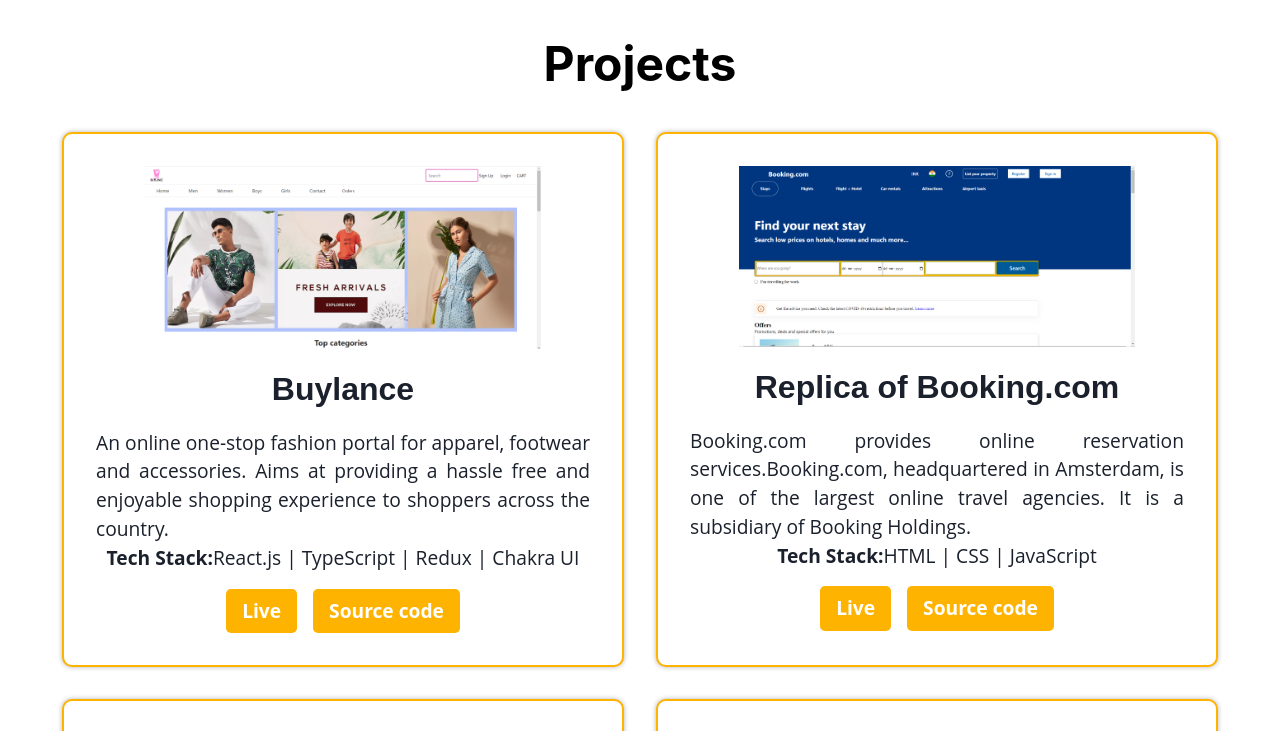
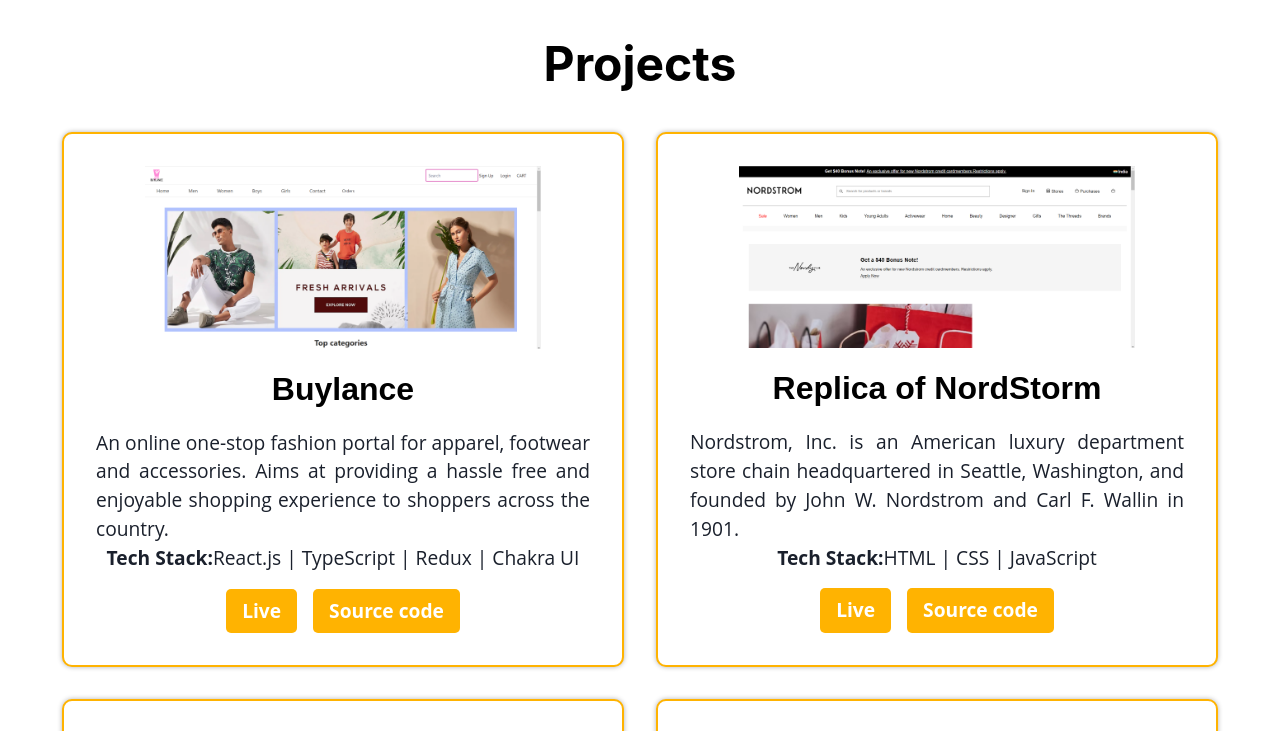
Before and after one commit to Karmitverma29/Karmitverma29.github.io, a React (Create React App) app: page / in a window 1280 px wide. Shown: the part 2260-2991 px from the top of the page. Built offline with nearby package versions, Linux system fonts and the light colour scheme.

Commit message:
added changes

```diff
--- a/package.json
+++ b/package.json
@@ -12,15 +12,18 @@
     "@testing-library/jest-dom": "^5.16.5",
     "@testing-library/react": "^13.4.0",
     "@testing-library/user-event": "^13.5.0",
+    "animate.css": "^4.1.1",
     "framer-motion": "^8.0.2",
     "github-calendar": "^2.3.1",
     "react": "^18.2.0",
+    "react-animation-on-scroll": "^5.1.0",
     "react-dom": "^18.2.0",
     "react-github-calendar": "^3.4.0",
     "react-icons": "^4.7.1",
     "react-router-dom": "^6.6.1",
     "react-scripts": "5.0.1",
     "react-scroll": "^1.8.9",
+    "react-scroll-motion": "^0.3.2",
     "typeit-react": "^2.6.1",
     "web-vitals": "^2.1.4"
   },
--- a/src/App.css
+++ b/src/App.css
@@ -1,4 +1,10 @@
 
 .dark-mode-app{
   background-color: black;
+  height: 100%;
+  width: 100%;
 }
+.app{
+  height: 100%;
+  width: 100%;
+}
--- a/src/Components/Contact.css
+++ b/src/Components/Contact.css
@@ -9,7 +9,7 @@
     background-color: black;
   }
 
-  @media only screen and (min-width: 768px) {
+  @media only screen and (min-width: 768px)  {
     .Contact {
         height: auto;
         width: auto;
--- a/src/Components/Projects.jsx
+++ b/src/Components/Projects.jsx
@@ -44,39 +44,7 @@
           </div>
         </div>
 
-        <div className={darkMode?"dark-mode-project-card":"project-card"}>
-          <img
-            className="project-image"
-            src={`${process.env.PUBLIC_URL}/booking.png`}
-            alt="Replica of Booking.com project"
-          />
-          <h1 className={darkMode?"dark-mode-project-title":"project-title"}>Replica of Booking.com</h1>
-          <p className={darkMode?"dark-mode-project-desc":"project-description"}>
-            Booking.com provides online reservation services.Booking.com,
-            headquartered in Amsterdam, is one of the largest online travel
-            agencies. It is a subsidiary of Booking Holdings.
-          </p>
-          <h2  className={darkMode?"dark-mode-project-tech-stack":"project-tech-stack"}>
-            <span className={darkMode?"dark-mode-project-tech-stack-title":"project-tech-stack-title"}>Tech Stack:</span>
-            HTML | CSS | JavaScript
-          </h2>
-          <div className="project-buttons">
-            <a
-              href="https://elastic-afterthought-7316.vercel.app/index.html"
-              target="_blank"
-              rel="noreferrer"
-            >
-              <button className="project-live-btn">Live</button>
-            </a>
-            <a
-              href="https://github.com/Karmitverma29/elastic-afterthought-7316"
-              target="_blank"
-              rel="noreferrer"
-            >
-              <button className="project-code-btn">Source code</button>
-            </a>
-          </div>
-        </div>
+
 
         <div className={darkMode?"dark-mode-project-card":"project-card"}>
           <img
--- a/src/Components/Skills.css
+++ b/src/Components/Skills.css
@@ -52,7 +52,7 @@
     margin-top: 0px;
   }
 
-  @media only screen and (max-width: 768px) {
+  @media only screen and (max-width: 768px){
     .skills-icons {
       flex-direction: column;
     }
--- a/src/Components/projects.css
+++ b/src/Components/projects.css
@@ -4,13 +4,16 @@
   grid-gap: 2rem;
   margin: 2rem;
 }
-#projects{
+
+#projects {
   padding: 30px;
+  width: 100%;
 }
-#dark-mode-projects{
+
+#dark-mode-projects {
   padding: 30px;
   background-color: black;
-
+  width: 100%;
 }
 
 .project-card {
@@ -21,7 +24,8 @@
   border-radius: 10px;
   border: 2px solid #ffb301;
 }
-.dark-mode-project-card{
+
+.dark-mode-project-card {
   background-color: black;
   box-shadow: 0px 0px 5px rgba(0, 0, 0, 0.3);
   padding: 2rem;
@@ -29,33 +33,25 @@
   border-radius: 10px;
   border: 2px solid #ffb301;
 }
+
 .project-heading {
   font-size: 3rem;
-
   color: black;
-
   text-align: center;
-
   margin-top: 50px;
-
   font-weight: 700;
-
   margin-bottom: 0px;
 }
 
-.dark-mode-project-heading{
+.dark-mode-project-heading {
   font-size: 3rem;
-
   color: #ffffff;
-
   text-align: center;
-
   margin-top: 50px;
-
   font-weight: 700;
-
   margin-bottom: 0px;
 }
+
 .project-image {
   width: 80%;
   max-height: 300px;
@@ -68,8 +64,10 @@
   font-size: 2rem;
   font-weight: bold;
   font-family: "Montserrat", sans-serif;
+  color: black;
 }
-.dark-mode-project-title{
+
+.dark-mode-project-title {
   margin-top: 1rem;
   font-size: 2rem;
   font-weight: bold;
@@ -83,7 +81,8 @@
   font-family: "Open Sans", sans-serif;
   text-align: justify;
 }
-.dark-mode-project-desc{
+
+.dark-mode-project-desc {
   margin-top: 1rem;
   font-size: 1.2rem;
   font-family: "Open Sans", sans-serif;
@@ -95,7 +94,8 @@
   font-size: 1.2rem;
   font-family: "Open Sans", sans-serif;
 }
-.dark-mode-project-tech-stack{
+
+.dark-mode-project-tech-stack {
   font-size: 1.2rem;
   font-family: "Open Sans", sans-serif;
   color: #ffffff;
@@ -104,10 +104,10 @@
 .project-tech-stack-title {
   font-weight: bold;
 }
-.dark-mode-project-tech-stack-title{
+
+.dark-mode-project-tech-stack-title {
   font-weight: bold;
   color: #ffffff;
-
 }
 
 .project-buttons {
@@ -133,6 +133,7 @@
   flex-shrink: 1;
 }
 
+
 @media (max-width: 767px) {
   .projects-container {
     grid-template-columns: 1fr;
```
Also changed, not shown: 1 other file (tests, documents, lock files or other folders).
